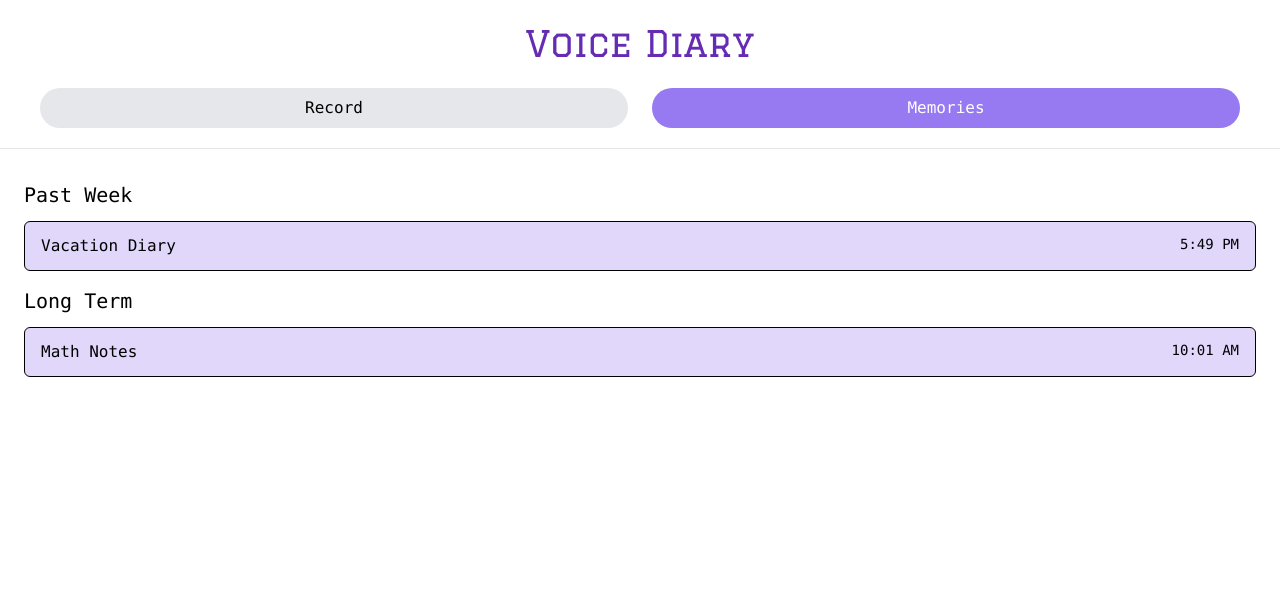
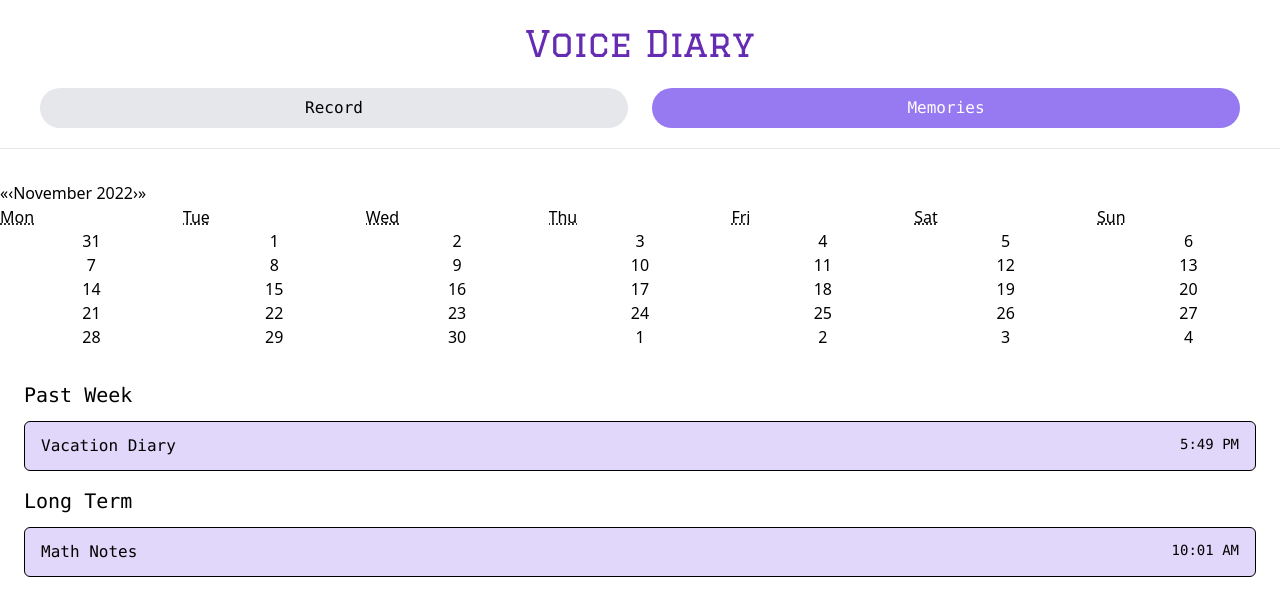
Before and after one commit to 397-f22/VoiceDiary, a React (Vite) app: page /memories in a window 1280 px wide. Shown: the top 616 px of the page. Built offline with nearby package versions, Linux system fonts and the light colour scheme; what @speechly/speech-recognition-polyfill would draw is missing.

Commit message:
adding react calendar

```diff
--- a/package.json
+++ b/package.json
@@ -13,6 +13,7 @@
     "@speechly/speech-recognition-polyfill": "^1.2.0",
     "clsx": "^1.2.1",
     "react": "^18.2.0",
+    "react-calendar": "^4.0.0",
     "react-dom": "^18.2.0",
     "react-router": "^6.4.3",
     "react-router-dom": "^6.4.3",
@@ -21,6 +22,7 @@
   },
   "devDependencies": {
     "@types/react": "^18.0.24",
+    "@types/react-calendar": "^3.9.0",
     "@types/react-dom": "^18.0.8",
     "@types/react-speech-recognition": "^3.9.0",
     "@vitejs/plugin-react": "^2.2.0",
--- /dev/null
+++ b/src/components/Calendar.tsx
@@ -0,0 +1,17 @@
+import { useNavigate, useLocation } from "react-router-dom";
+import { clsx } from "clsx";
+import React, { useState } from 'react';
+import Calendar from 'react-calendar';
+
+const VoiceCalendar = () => {
+
+  const [value, onChange] = useState(new Date());
+
+  return (
+    <div>
+        <Calendar onChange={onChange} value={value} />
+    </div>
+  );
+};
+
+export default VoiceCalendar;
--- a/src/components/Memories.tsx
+++ b/src/components/Memories.tsx
@@ -1,6 +1,7 @@
 import { MemoryEntryType } from "../types/memory";
 import MemoryEntry from "./MemoryEntry";
 import NavBar from "./NavBar";
+import VoiceCalender from "./Calendar";
 
 interface MemoriesProps {
   memoryEntries: MemoryEntryType[];
@@ -29,6 +30,7 @@ const Memories = ({ memoryEntries }: MemoriesProps) => {
   return (
     <div className="flex flex-col w-full h-screen gap-8">
       <NavBar />
+      <VoiceCalender />
       <div className="flex flex-col gap-4">
         {Object.entries(filteredMemories).map(([key, value]) => {
           return (
```
Also changed, not shown: 1 other file (tests, documents, lock files or other folders).
